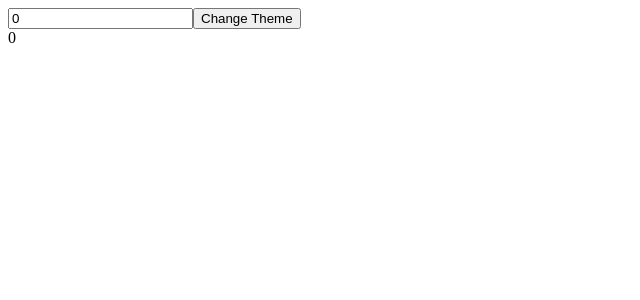
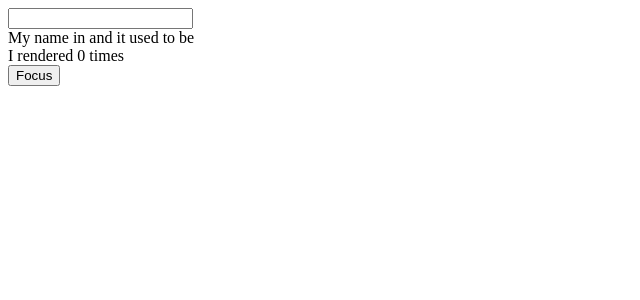
Before and after one commit to marukeso/react-hooks-study, a React (Create React App) app: page / in a window 1280 px wide. Shown: the top 300 px of the page, without its empty margins (0-640 px from the left). Built offline with nearby package versions, Linux system fonts and the light colour scheme.

Commit message:
learn useRef

```diff
--- a/src/App.js
+++ b/src/App.js
@@ -1,11 +1,13 @@
 // import UseState from './UseState';
 // import UseEffect from './UseEffect';
-import UseMemo from './UseMemo';
+// import UseMemo from './UseMemo';
+import UseRef from './UseRef';
 
 function App() {
   return (
     <>
-      <UseMemo />
+      <UseRef />
+      {/* <UseMemo /> */}
       {/* <UseEffect /> */}
       {/* <UseState /> */}
     </>
--- /dev/null
+++ b/src/UseRef.js
@@ -0,0 +1,35 @@
+import React, { useState, useEffect, useRef } from 'react';
+
+export default function UseRef() {
+  const [name, setName] = useState('');
+
+  const renderCount = useRef(0);
+  useEffect(() => {
+    renderCount.current = renderCount.current + 1;
+  });
+
+  const inputRef = useRef();
+  function focus() {
+    inputRef.current.focus();
+  }
+
+  const prevName = useRef('');
+  useEffect(() => {
+    prevName.current = name;
+  }, [name]);
+
+  return (
+    <>
+      <input
+        ref={inputRef}
+        value={name}
+        onChange={(e) => setName(e.target.value)}
+      />
+      <div>
+        My name in {name} and it used to be {prevName.current}
+      </div>
+      <div>I rendered {renderCount.current} times</div>
+      <button onClick={focus}>Focus</button>
+    </>
+  );
+}
```
